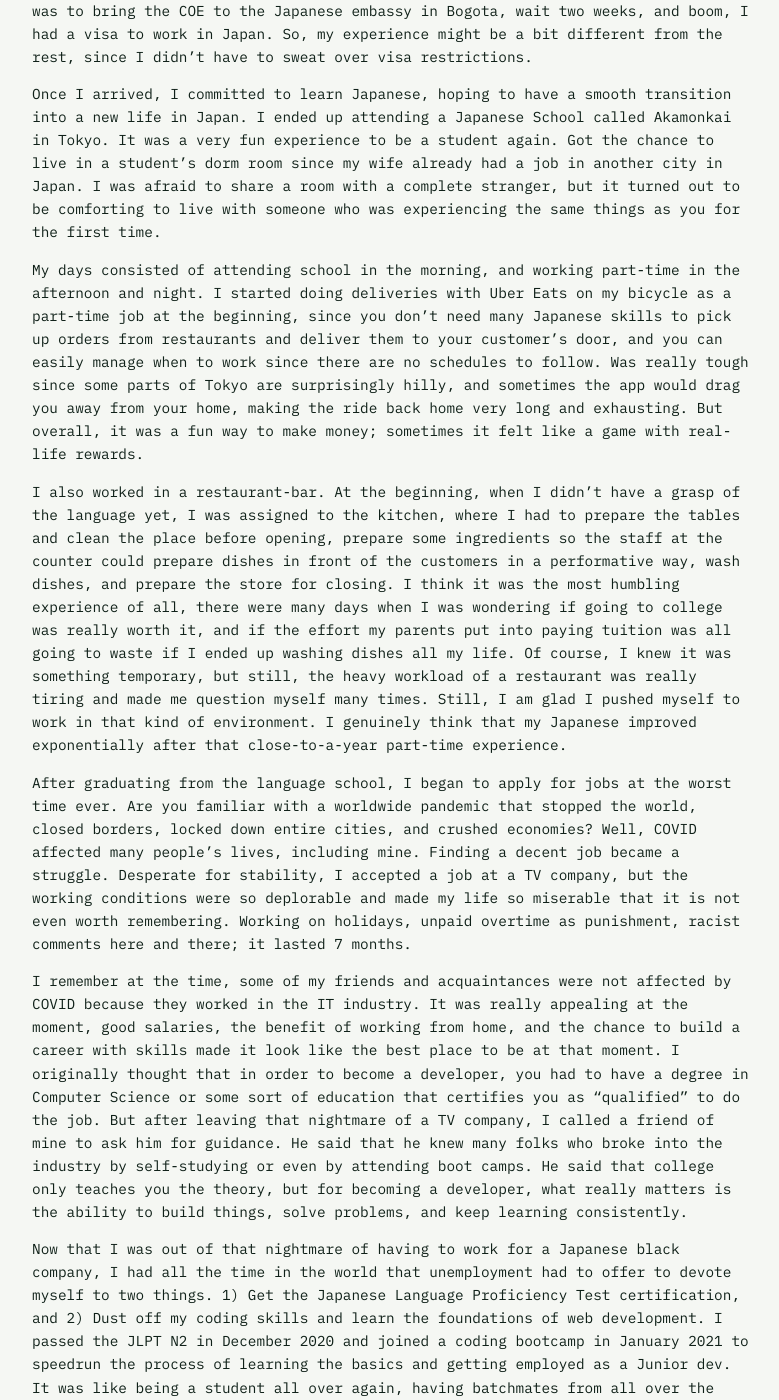
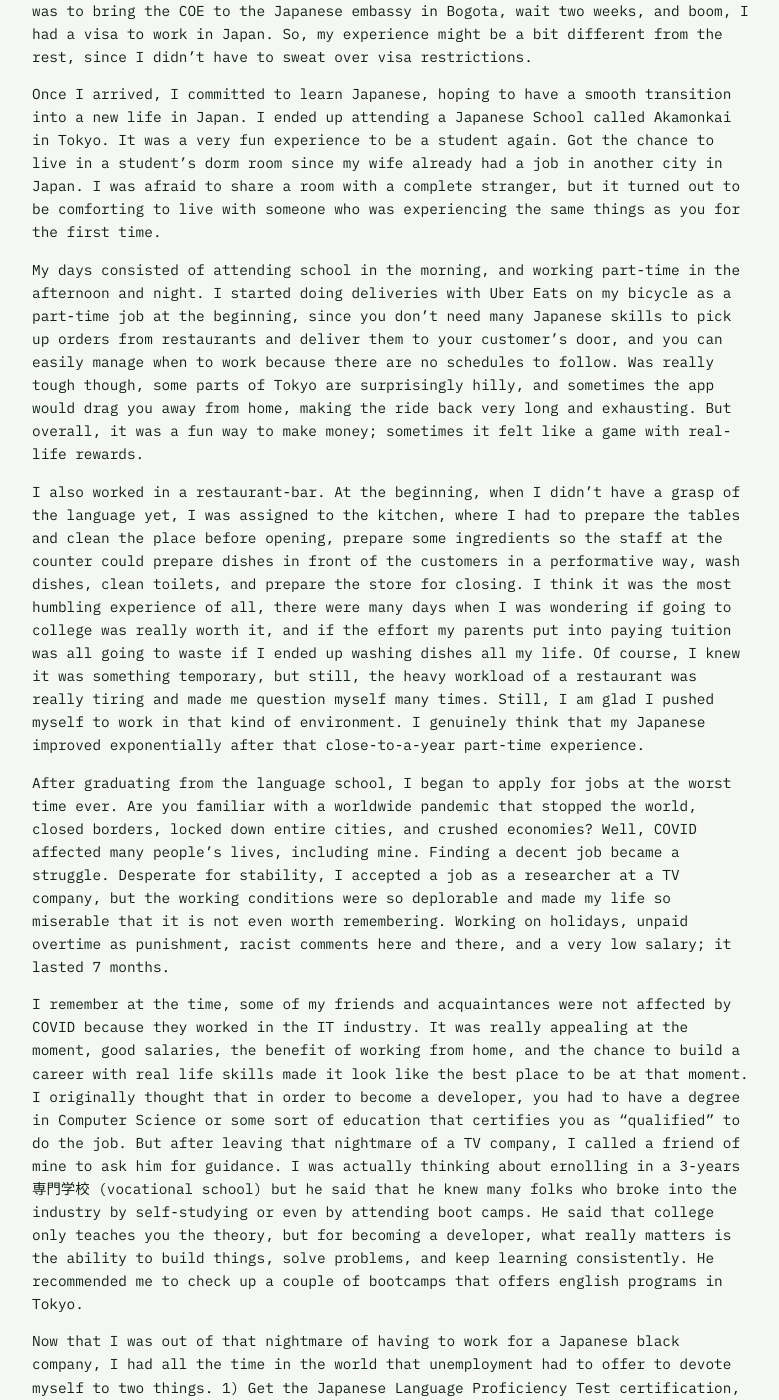
Before and after one commit to IvanReyesO7/rice-and-chicken, a Jekyll site: the page built from _posts/2026-02-23-how-i-became-a-web-developer-in-japan.markdown, in a window 1280 px wide and 1400 px high, scrolled down 1153 px. Shown: the whole window, without its empty margins (248-1027 px from the left). Built offline with Jekyll 4.4.1, drawn with Linux system fonts in a browser that asks for light colours; some of the changed text lies outside the part shown.

Commit message:
Grammar check blog post

```diff
--- a/_posts/2026-02-23-how-i-became-a-web-developer-in-japan.markdown
+++ b/_posts/2026-02-23-how-i-became-a-web-developer-in-japan.markdown
@@ -17,22 +17,22 @@ I came with a Spouse Visa after marrying my wife in Colombia. She brought all of
 
 Once I arrived, I committed to learn Japanese, hoping to have a smooth transition into a new life in Japan. I ended up attending a Japanese School called Akamonkai in Tokyo. It was a very fun experience to be a student again. Got the chance to live in a student's dorm room since my wife already had a job in another city in Japan. I was afraid to share a room with a complete stranger, but it turned out to be comforting to live with someone who was experiencing the same things as you for the first time.
 
-My days consisted of attending school in the morning, and working part-time in the afternoon and night. I started doing deliveries with Uber Eats on my bicycle as a part-time job at the beginning, since you don’t need many Japanese skills to pick up orders from restaurants and deliver them to your customer's door, and you can easily manage when to work since there are no schedules to follow. Was really tough since some parts of Tokyo are surprisingly hilly, and sometimes the app would drag you away from your home, making the ride back home very long and exhausting. But overall, it was a fun way to make money; sometimes it felt like a game with real-life rewards.
+My days consisted of attending school in the morning, and working part-time in the afternoon and night. I started doing deliveries with Uber Eats on my bicycle as a part-time job at the beginning, since you don’t need many Japanese skills to pick up orders from restaurants and deliver them to your customer's door, and you can easily manage when to work because there are no schedules to follow. Was really tough though, some parts of Tokyo are surprisingly hilly, and sometimes the app would drag you away from home, making the ride back very long and exhausting. But overall, it was a fun way to make money; sometimes it felt like a game with real-life rewards.
 
-I also worked in a restaurant-bar. At the beginning, when I didn’t have a grasp of the language yet, I was assigned to the kitchen, where I had to prepare the tables and clean the place before opening, prepare some ingredients so the staff at the counter could prepare dishes in front of the customers in a performative way, wash dishes, and prepare the store for closing. I think it was the most humbling experience of all, there were many days when I was wondering if going to college was really worth it, and if the effort my parents put into paying tuition was all going to waste if I ended up washing dishes all my life. Of course, I knew it was something temporary, but still, the heavy workload of a restaurant was really tiring and made me question myself many times. Still, I am glad I pushed myself to work in that kind of environment. I genuinely think that my Japanese improved exponentially after that close-to-a-year part-time experience.
+I also worked in a restaurant-bar. At the beginning, when I didn’t have a grasp of the language yet, I was assigned to the kitchen, where I had to prepare the tables and clean the place before opening, prepare some ingredients so the staff at the counter could prepare dishes in front of the customers in a performative way, wash dishes, clean toilets, and prepare the store for closing. I think it was the most humbling experience of all, there were many days when I was wondering if going to college was really worth it, and if the effort my parents put into paying tuition was all going to waste if I ended up washing dishes all my life. Of course, I knew it was something temporary, but still, the heavy workload of a restaurant was really tiring and made me question myself many times. Still, I am glad I pushed myself to work in that kind of environment. I genuinely think that my Japanese improved exponentially after that close-to-a-year part-time experience.
 
-After graduating from the language school, I began to apply for jobs at the worst time ever. Are you familiar with a worldwide pandemic that stopped the world, closed borders, locked down entire cities, and crushed economies? Well, COVID affected many people’s lives, including mine. Finding a decent job became a struggle. Desperate for stability, I accepted a job at a TV company, but the working conditions were so deplorable and made my life so miserable that it is not even worth remembering. Working on holidays, unpaid overtime as punishment, racist comments here and there; it lasted 7 months.
+After graduating from the language school, I began to apply for jobs at the worst time ever. Are you familiar with a worldwide pandemic that stopped the world, closed borders, locked down entire cities, and crushed economies? Well, COVID affected many people’s lives, including mine. Finding a decent job became a struggle. Desperate for stability, I accepted a job as a researcher at a TV company, but the working conditions were so deplorable and made my life so miserable that it is not even worth remembering. Working on holidays, unpaid overtime as punishment, racist comments here and there, and a very low salary; it lasted 7 months.
 
-I remember at the time, some of my friends and acquaintances were not affected by COVID because they worked in the IT industry. It was really appealing at the moment, good salaries, the benefit of working from home, and the chance to build a career with skills made it look like the best place to be at that moment. I originally thought that in order to become a developer, you had to have a degree in Computer Science or some sort of education that certifies you as “qualified” to do the job. But after leaving that nightmare of a TV company, I called a friend of mine to ask him for guidance. He said that he knew many folks who broke into the industry by self-studying or even by attending boot camps. He said that college only teaches you the theory, but for becoming a developer, what really matters is the ability to build things, solve problems, and keep learning consistently.
+I remember at the time, some of my friends and acquaintances were not affected by COVID because they worked in the IT industry. It was really appealing at the moment, good salaries, the benefit of working from home, and the chance to build a career with real life skills made it look like the best place to be at that moment. I originally thought that in order to become a developer, you had to have a degree in Computer Science or some sort of education that certifies you as “qualified” to do the job. But after leaving that nightmare of a TV company, I called a friend of mine to ask him for guidance. I was actually thinking about ernolling in a 3-years 専門学校 (vocational school) but he said that he knew many folks who broke into the industry by self-studying or even by attending boot camps. He said that college only teaches you the theory, but for becoming a developer, what really matters is the ability to build things, solve problems, and keep learning consistently. He recommended me to check up a couple of bootcamps that offers english programs in Tokyo.
 
-Now that I was out of that nightmare of having to work for a Japanese black company, I had all the time in the world that unemployment had to offer to devote myself to two things. 1) Get the Japanese Language Proficiency Test certification, and 2) Dust off my coding skills and learn the foundations of web development. I passed the JLPT N2 in December 2020 and joined a coding bootcamp in January 2021 to speedrun the process of learning the basics and getting employed as a Junior dev. It was like being a student all over again, having batchmates from all over the world, and the schedules of the lessons were made to make you build while you learn. The bootcamp not only taught me how to code, but it also taught me how to teach myself how to code, and it also gave me the confidence to jump into the job market with no experience whatsoever.
+Now that I was out of that nightmare of having to work for a Japanese black company, I had all the time in the world that unemployment had to offer to devote myself to two things. 1) Get the Japanese Language Proficiency Test certification, and 2) Dust off my coding skills and learn the foundations of web development. I passed the JLPT N2 in December 2020 and joined a coding bootcamp in January 2021 to speedrun the process of learning the basics and getting employed as a Junior dev. It was like being a student all over again, having batchmates from all over the world made the , and the schedules of the lessons were made to make you build while you learn. The bootcamp not only taught me how to code, but it also taught me how to teach myself how to code, and it also gave me the confidence to jump into the job market with no experience whatsoever.
 
-Before joining the bootcamp, I was worried that the tech stack seemed to be outdated. They taught Ruby as a programming language and Ruby on Rails as a framework, in a world where Python and JavaScript are the most famous languages, and even someone not related to the development industry has heard about them. But I learned the basics are universal in Ruby or any language, and web app fundamentals translate across frameworks. Many batchmates landed jobs using Django, Node, or Go, proving Ruby's foundations are transferable.
+Before joining the bootcamp, I was worried that the tech stack seemed to be outdated. They taught Ruby as a programming language and Ruby on Rails as a framework, in a world where Python and JavaScript are the most famous languages that even someone not related to the development industry has heard about them. But I learned the basics are universal in Ruby or any language, and web app fundamentals translate across frameworks. Many batchmates landed jobs using Django, Node, or Go, proving Ruby's foundations are transferable.
 
-Even though I applied to more than 100 companies, and after several interviews, thanks to the bootcamp professional network, I was able to get my first job as a Software Engineer. I remember when I got the acceptance email, I felt like Will Smith in The Pursuit of Happyness when he finally got hired as a broker. It might sound like an exaggeration, but in that moment, it was the greatest professional victory of my life. Doing that bootcamp was one of the best decisions I ever made in my life, some of my buddies also followed my lead and were able to get jobs as developers. At the time, I would have definitely recommended doing it, but 2021 was a long time ago, the job market was different from what it is now, the date I am writing this, and the sudden and accelerated growth of AI has raised the bar for people who want to start a career in web development with no experience.
+Once I finished the bootcamp, I applied to more than 100 companies, and after several interviews, thanks to the bootcamp professional network, I was able to get my first job as a Software Engineer. I remember when I got the acceptance email, I felt like Will Smith in The Pursuit of Happyness when he finally gets [hired as a broker](https://www.youtube.com/watch?v=S_6vjb1cJkE). It might sound like an exaggeration, but in that moment, it was the greatest professional victory of my life. Doing that bootcamp was one of the best decisions I ever made in my life, some of my buddies also followed my lead and were able to get jobs as developers. At the time, I would have definitely recommended doing it, but 2021 was a long time ago, the job market was different from what it is now, the date I am writing this, and the sudden and accelerated growth of AI has raised the bar for people who want to start a career in web development with no experience.
 
-If you are someone who wants to get into the Industry here in Japan and has little to no experience, my advice would be
+If you are someone who wants to get into the Industry here in Japan and has little to no experience, my advice would be:
 
-- Japanese first, and no, not the sanseito BS, I mean to learn Japanese first. Your opportunities get severely narrowed down if you can’t communicate in Japanese. Sure, there are a few companies where English is enough, and salaries are above average, but the competition is harsh, they even have the capacity to select people from a talent pool from abroad.
+- Japanese first, and no, not the 参政党 (Sanseito) BS, I mean to learn Japanese first. Your opportunities get severely narrowed down if you can’t communicate in Japanese. Sure, there are a few companies where English is enough, and salaries are above average, but the competition is harsh, they even have the capacity to select people from a talent pool from abroad.
 - Aim to start up companies that hire entry-level engineers; you can find many on Wantedly, which is some sort of LinkedIn for smaller Japanese companies. I know at least five people who found their first job in IT on Wantedly.
 - Persistence is a Skill, don’t give up, If someone like me could go from washing dishes to engineering, you can too.
```
